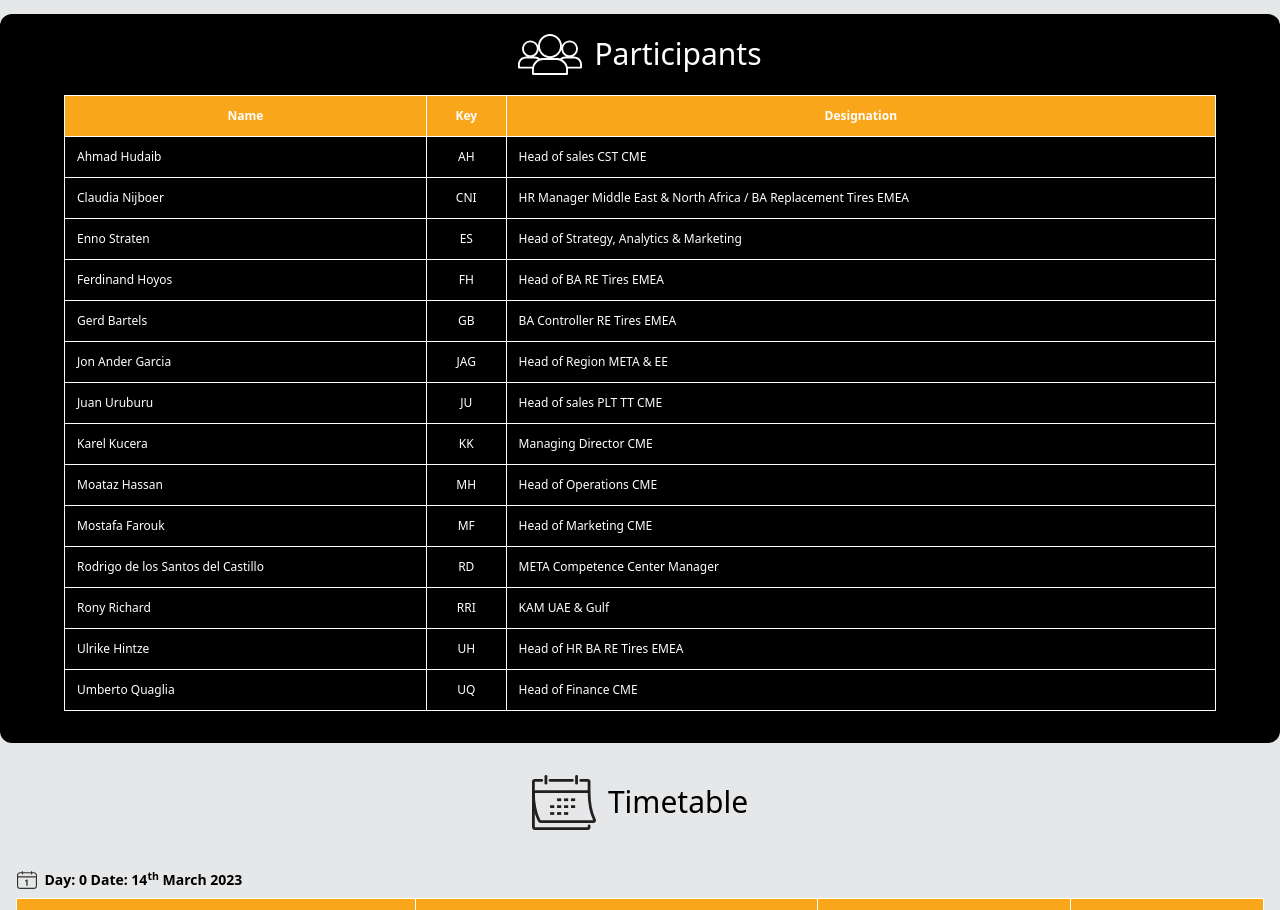
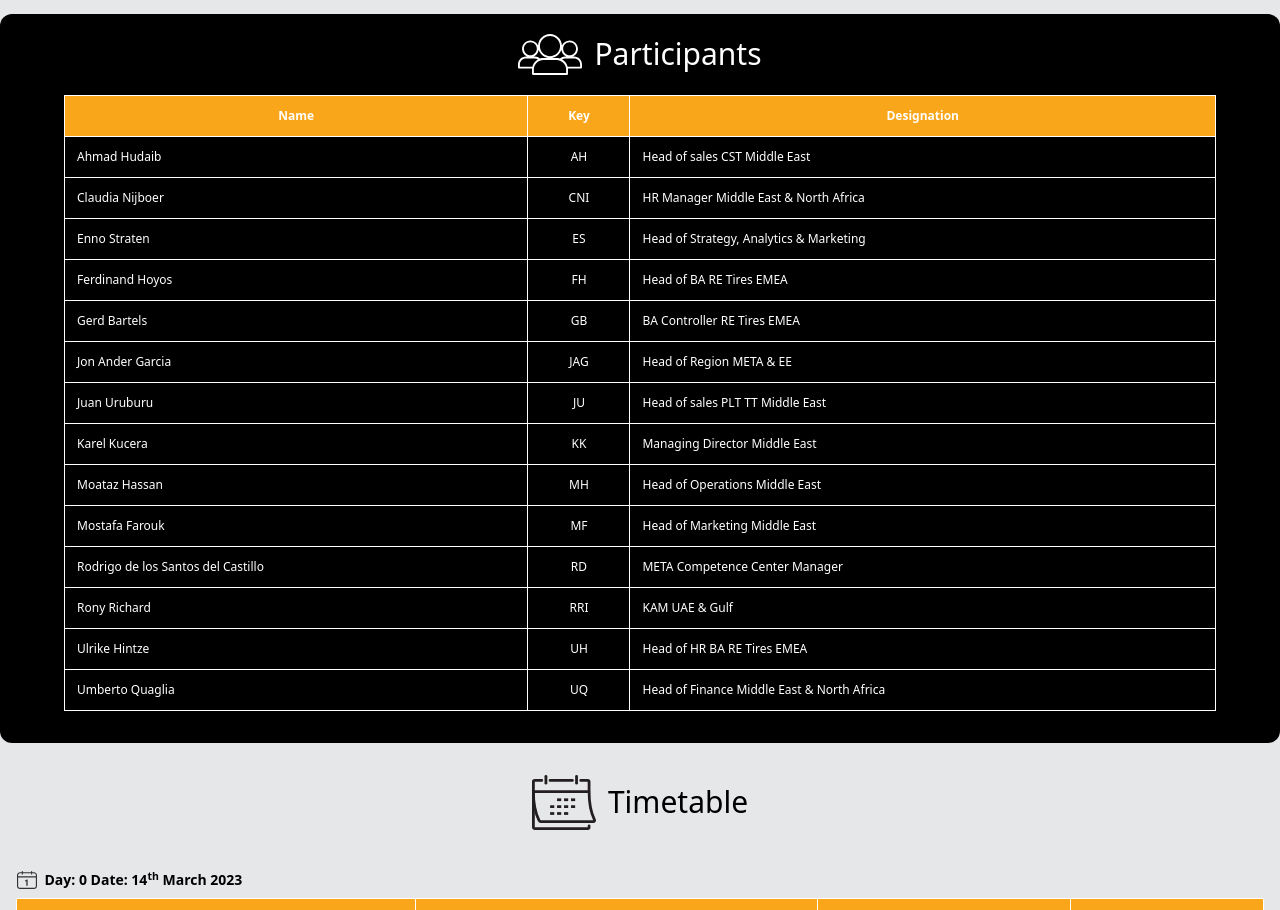
Before and after one commit to iconad/continental-agenda, a website built with Vite: page index.html in a window 1280 px wide. Shown: the part 1040-1950 px from the top of the page. Built offline with nearby package versions, Linux system fonts and the light colour scheme.

Commit message:
CME to Middle East

```diff
--- a/index.html
+++ b/index.html
@@ -14,7 +14,7 @@
         <img src="/cover1.jpg" alt="cover" class="w-full">
 
         <div class="text-center">
-          <h1 class="text-3xl font-semibold">CME - Market Review</h1>
+          <h1 class="text-3xl font-semibold">Middle East - Market Review</h1>
           <p class="text-xl text-[#FAA61A]" style="text-shadow: 1px 1.5px 1px rgba(0, 0, 0, 0.1)">14<sup>th</sup> - 17<sup>th</sup> March 2023</p>
         </div>
 
@@ -66,12 +66,12 @@
             <tr>
               <td class="p-3 border border-white">Ahmad Hudaib </td>
               <td class="p-3 border border-white text-center">AH</td>
-              <td class="p-3 border border-white">Head of sales CST CME</td>
+              <td class="p-3 border border-white">Head of sales CST Middle East</td>
             </tr>
             <tr>
               <td class="p-3 border border-white">Claudia Nijboer</td>
               <td class="p-3 border border-white text-center">CNI</td>
-              <td class="p-3 border border-white">HR Manager Middle East & North Africa / BA Replacement Tires EMEA</td>
+              <td class="p-3 border border-white">HR Manager Middle East & North Africa</td>
             </tr>
             <tr>
               <td class="p-3 border border-white">Enno Straten</td>
@@ -96,22 +96,22 @@
             <tr>
               <td class="p-3 border border-white">Juan Uruburu</td>
               <td class="p-3 border border-white text-center">JU</td>
-              <td class="p-3 border border-white">Head of sales PLT TT CME</td>
+              <td class="p-3 border border-white">Head of sales PLT TT Middle East</td>
             </tr>
             <tr>
               <td class="p-3 border border-white">Karel Kucera</td>
               <td class="p-3 border border-white text-center">KK</td>
-              <td class="p-3 border border-white">Managing Director CME</td>
+              <td class="p-3 border border-white">Managing Director Middle East</td>
             </tr>
             <tr>
               <td class="p-3 border border-white">Moataz Hassan</td>
               <td class="p-3 border border-white text-center">MH</td>
-              <td class="p-3 border border-white">Head of Operations CME</td>
+              <td class="p-3 border border-white">Head of Operations Middle East</td>
             </tr>
             <tr>
               <td class="p-3 border border-white">Mostafa Farouk</td>
               <td class="p-3 border border-white text-center">MF</td>
-              <td class="p-3 border border-white">Head of Marketing CME</td>
+              <td class="p-3 border border-white">Head of Marketing Middle East</td>
             </tr>
             <tr>
               <td class="p-3 border border-white">Rodrigo de los Santos del Castillo </td>
@@ -131,7 +131,7 @@
             <tr>
               <td class="p-3 border border-white">Umberto Quaglia</td>
               <td class="p-3 border border-white text-center">UQ</td>
-              <td class="p-3 border border-white">Head of Finance CME </td>
+              <td class="p-3 border border-white">Head of Finance Middle East & North Africa </td>
             </tr>
           </table>
 
```
